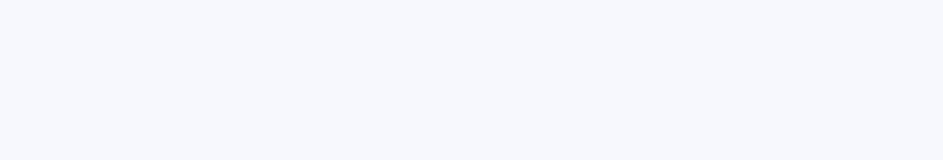
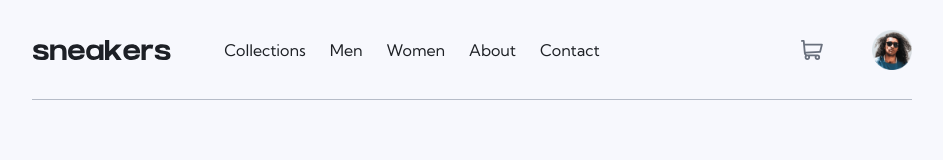
Before and after one commit to Azizqwertyuiop/E-commerce-product-page-challenge-hub-my-solution, a plain HTML site: page index.html in a window 1280 px wide. Shown: the whole page, without its empty margins (168-1111 px from the left). Drawn offline with Linux system fonts and the light colour scheme.

Commit message:
complete nav bar

```diff
--- a/css/style.css
+++ b/css/style.css
@@ -5,7 +5,7 @@
     --Orange: hsl(26, 100%, 55%);
     --Pale-orange: hsl(25, 100%, 94%);
 
-    /*Neutral*/
+    /*Neutral colors*/
     --Very-dark-blue: hsl(220, 13%, 13%);
     --Dark-grayish-blue: hsl(219, 9%, 45%);
     --Grayish-blue: hsl(220, 14%, 75%);
@@ -35,3 +35,42 @@ body {
     height: 100vh;
     width: 100vw;
 }
+
+:is(h1, h2, h3, h4, h5, h6) { font-weight: var(--font-weight-bold); }
+h1 { font-size: 220% }
+h2 { font-size: 180% }
+h3 { font-size: 140% }
+h4 { font-size: 110% }
+h5 { font-size: 90% }
+h6 { font-size: 70% }
+
+section {
+    width: calc(100% - 400px);
+    height: 100px;
+    margin: auto;
+}
+
+/******************************nav bar******************************/
+
+section > nav {
+    width: 100%;
+    height: 100px;
+    display: grid;
+    grid-template-columns: 140px 400px 1fr 40px 40px;
+    grid-template-rows: 100%;
+    grid-gap: 40px;
+    align-items: center;
+    justify-items: center;
+    border-bottom: 1px solid var(--Grayish-blue);
+}
+
+#nav-list { list-style: none; }
+#nav-list li {
+    display: inline;
+    margin-right: 20px;
+}
+#nav-list li:last-child { margin: 0; }
+#cart { grid-column: 4 / 5; }
+#avatar { width: 40px; height: 40px; }
+
+/*******************************************************************/
--- a/index.html
+++ b/index.html
@@ -8,18 +8,26 @@
     <title>Frontend Mentor | E-commerce product page</title>
   </head>
   <body>
+    <section>
+      <nav>
+        <img id="logo" src="./images/logo.svg" alt="logo-sneaker-company">
+        <ul id="nav-list">
+          <li>Collections</li>
+          <li>Men</li>
+          <li>Women</li>
+          <li>About</li>
+          <li>Contact</li>
+        </ul>
+        <img id="cart" src="./images/icon-cart.svg" alt="icon-cart">
+        <img id="avatar" src="./images/image-avatar.png" alt="avatar">
+      </nav>
 
 
+    </section>
   </body>
 </html>
 
 <!--
-
-  Collections
-  Men
-  Women
-  About
-  Contact
 
   Sneaker Company
 
```
